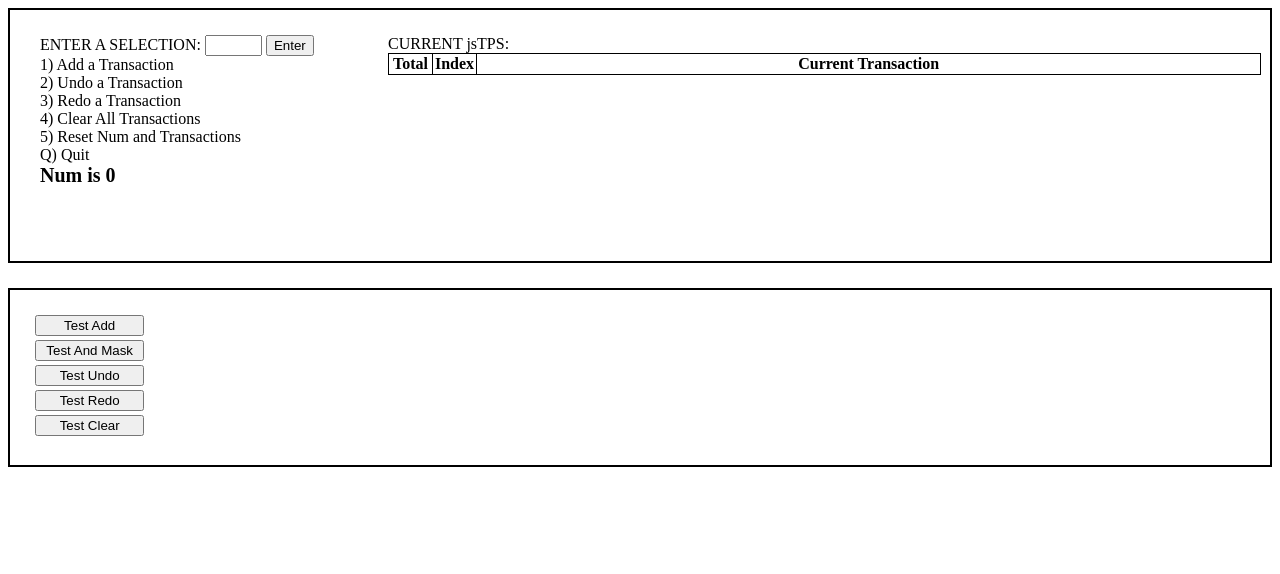
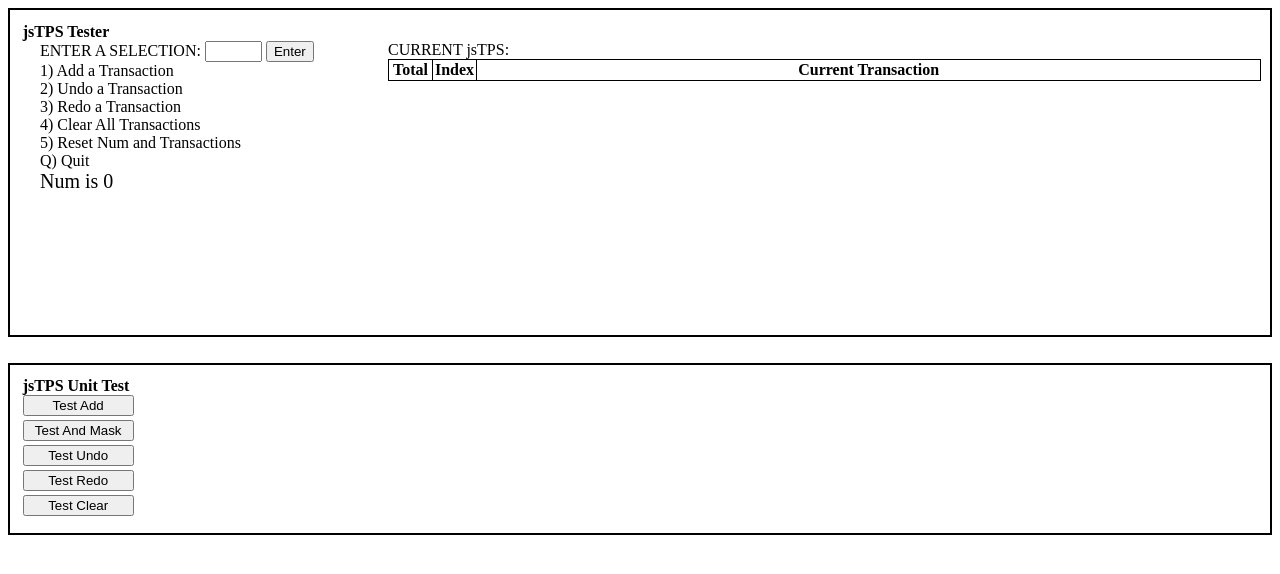
Before and after one commit to onionminion/jsTPS, a plain HTML site: page index.html in a window 1280 px wide. Drawn offline with Linux system fonts and the light colour scheme.

Commit message:
overflow fixed

```diff
--- a/index.html
+++ b/index.html
@@ -363,7 +363,8 @@
 </head>
 
 <body>
-    <div id='jsTPS_tester_container' style='height: 200px; overflow: hidden; position: relative; border: 2px solid black; margin-bottom: 2%; padding: 2%'>
+    <div id='jsTPS_tester_container' style='height: 300px; overflow: scroll; position: relative; border: 2px solid black; margin-bottom: 2%; padding: 1%'>
+        <b>jsTPS Tester</b>
         <div id='selection_prompt' style='width:30%; position:absolute; left:30px; word-wrap:break-word;'>
             ENTER A SELECTION:
             <input id='selection_textfield' type="text" size="4" defaultValue="" onchange="setSelection(this.value)"/>
@@ -387,7 +388,7 @@
                 5) Reset Num and Transactions</br>
                 Q) Quit
             </div>
-            <div id='num' style="font-size: 20px; font-weight: bold">
+            <div id='num' style="font-size: 20px;">
                 Num is 0
             </div>
             <div id="quit" style="display: none; font-size: 30px; color: blue">
@@ -406,7 +407,8 @@
             <div id='stack_element'></div>
         </div>
     </div>
-    <div id='jsTPS_unit_test_container' style='border: 2px solid black; padding: 2%'>
+    <div id='jsTPS_unit_test_container' style='border: 2px solid black; padding: 1%'>
+        <b>jsTPS Unit Test</b>
         <div id='add_container'>
             <button id='add_button' type="button" style="width:9%; margin-bottom:4px" onclick="testAdd()">
                 Test Add
```
